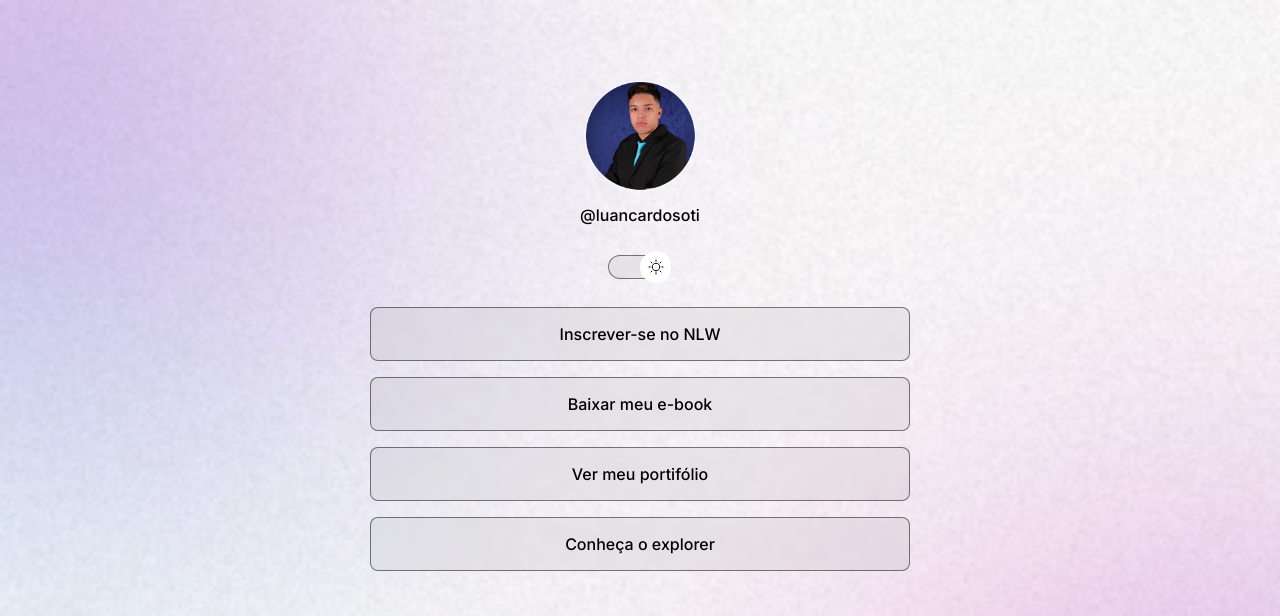
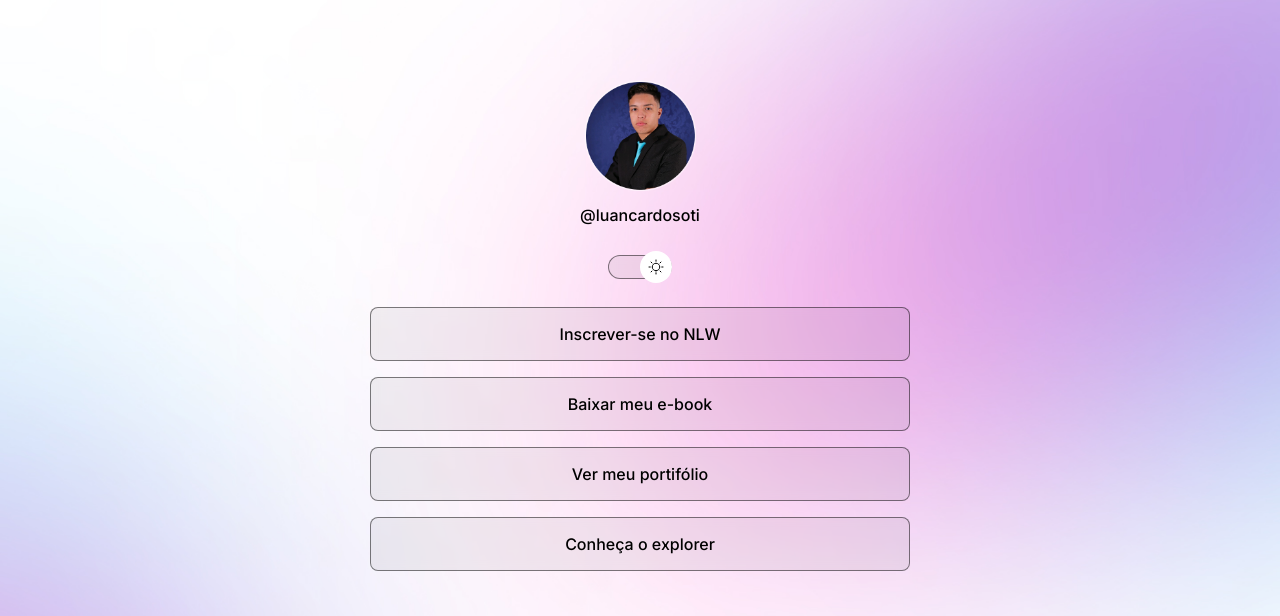
Before and after one commit to luancardosoti/devlinks, a plain HTML site: page index.html in a window 1280 px wide. Shown: the top 616 px of the page. Drawn offline with nearby package versions, Linux system fonts and the light colour scheme.

Commit message:
change background based on media queries

```diff
--- a/style.css
+++ b/style.css
@@ -32,6 +32,7 @@ body {
 
   /* background: color image repeat position/size; */
   background: var(--bg-url) no-repeat top center/cover;
+  height: 100vh;
 }
 
 body * {
@@ -163,3 +164,14 @@ footer {
   text-align: center;
   font-size: 14px;
 }
+
+/* media queries (at roles) */
+@media screen and (min-width: 700px) {
+  :root {
+    --bg-url: url(./assets/bg-desktop-dark.jpg);
+  }
+
+  .light {
+    --bg-url: url(./assets/bg-desktop-light.jpg);
+  }
+}
```
